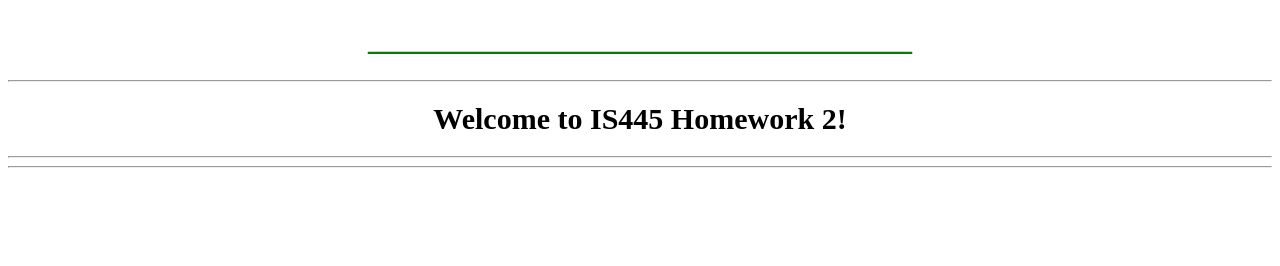
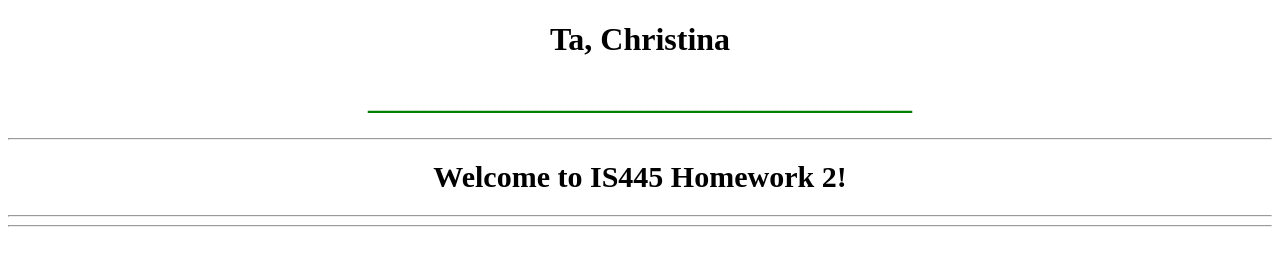
Before and after one commit to DeviantSita/Homework-2, a plain HTML site: page index.html in a window 1280 px wide. Drawn offline with Linux system fonts and the light colour scheme.

Commit message:
Update 2

```diff
--- a/index.html
+++ b/index.html
@@ -4,10 +4,10 @@
     <meta charset="UTF-8">
     <meta name="viewport" content="width=device-width, initial-scale=1.0">
     <meta http-equiv="X-UA-Compatible" content="ie=edge">
-    <!-- heading or Title?? -->
-    <title>Ta, Christina</title>
+    <title>[IS 445] Homework 2</title>
 </head>
 <body>
+    <h1 style="text-align:center">Ta, Christina</h1>
     <h1 style="color:green; text-align:center;">__________________________________</h1>
     <hr>
     <!-- Heading or Paragraph??? -->
```
